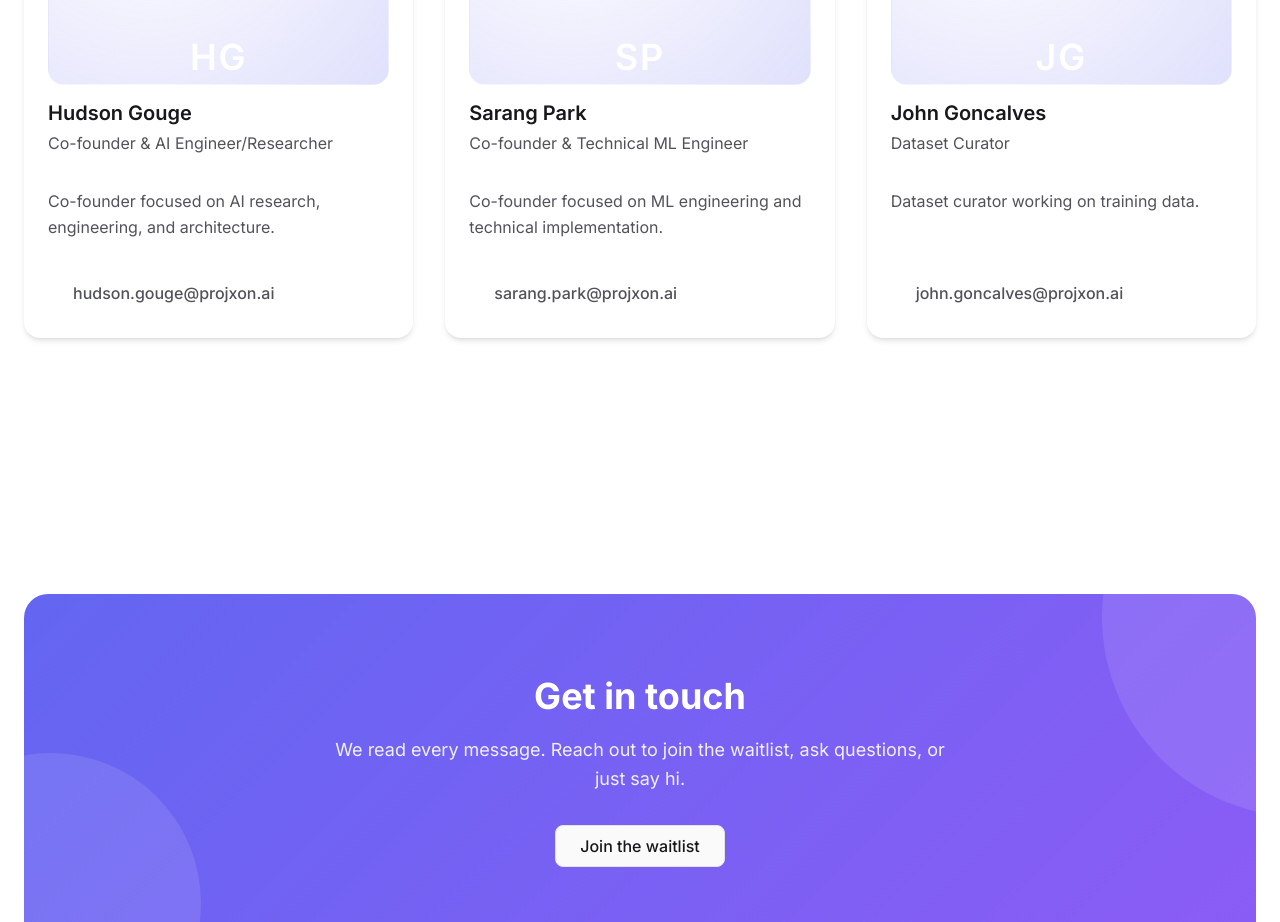
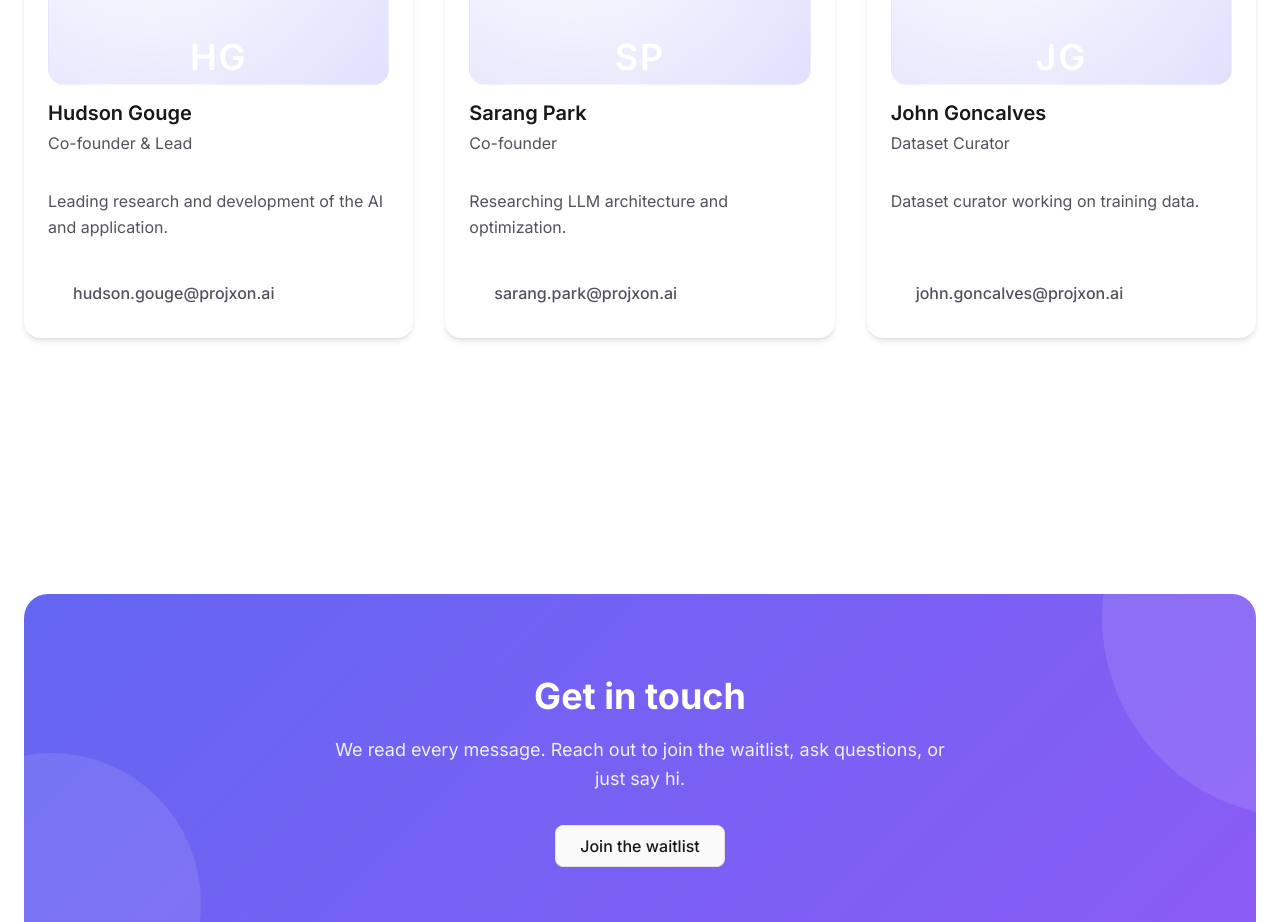
Before and after one commit to ProjxonAI/Website, a website: page team.html in a window 1280 px wide. Shown: the part 860-1782 px from the top of the page. Drawn offline with nearby package versions, Linux system fonts and the light colour scheme; files that its build step writes are made by us from their sources.

Commit message:
team wording

```diff
--- a/team.html
+++ b/team.html
@@ -114,10 +114,10 @@
 						</div>
 						<div>
 							<h3 class="card__title">Hudson Gouge</h3>
-							<p class="team-card__role">Co-founder & AI Engineer/Researcher</p>
+							<p class="team-card__role">Co-founder & Lead</p>
 						</div>
 						<p class="team-card__bio">
-							Co-founder focused on AI research, engineering, and architecture.
+							Leading research and development of the AI and application.
 						</p>
 						<div class="team-card__links">
 							<a href="mailto:hudson.gouge@projxon.ai" class="btn btn--ghost"
@@ -135,10 +135,10 @@
 						</div>
 						<div>
 							<h3 class="card__title">Sarang Park</h3>
-							<p class="team-card__role">Co-founder & Technical ML Engineer</p>
+							<p class="team-card__role">Co-founder</p>
 						</div>
 						<p class="team-card__bio">
-							Co-founder focused on ML engineering and technical implementation.
+							Researching LLM architecture and optimization.
 						</p>
 						<div class="team-card__links">
 							<a href="mailto:sarang.park@projxon.ai" class="btn btn--ghost"
```
Also changed, not shown: team.min.html (+1 -1 lines).
